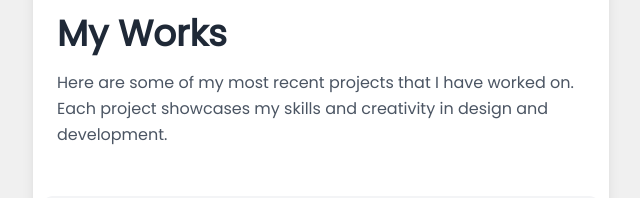
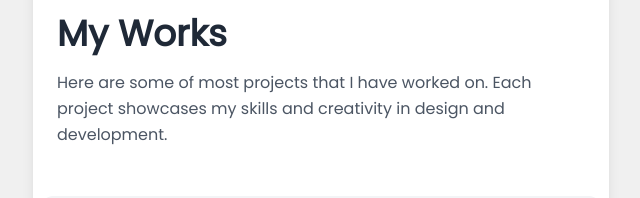
Before and after one commit to MuhammadAhmad338/MyOwnPortfolio, a Next.js app: page /projects in a window 1280 px wide. Shown: the part 174-372 px from the top of the page, without its empty margins (319-959 px from the left). Built offline with nearby package versions, Linux system fonts and the light colour scheme.

Commit message:
latest commits

```diff
--- a/app/projects/page.tsx
+++ b/app/projects/page.tsx
@@ -53,7 +53,7 @@ const Projects = () => {
           leading-relaxed
           transition-all duration-500
         `}>
-                    Here are some of my most recent projects that I have worked on. Each project showcases my skills and creativity in design and development.
+                    Here are some of  most projects that I have worked on. Each project showcases my skills and creativity in design and development.
                 </p>
             </div>
 
```
